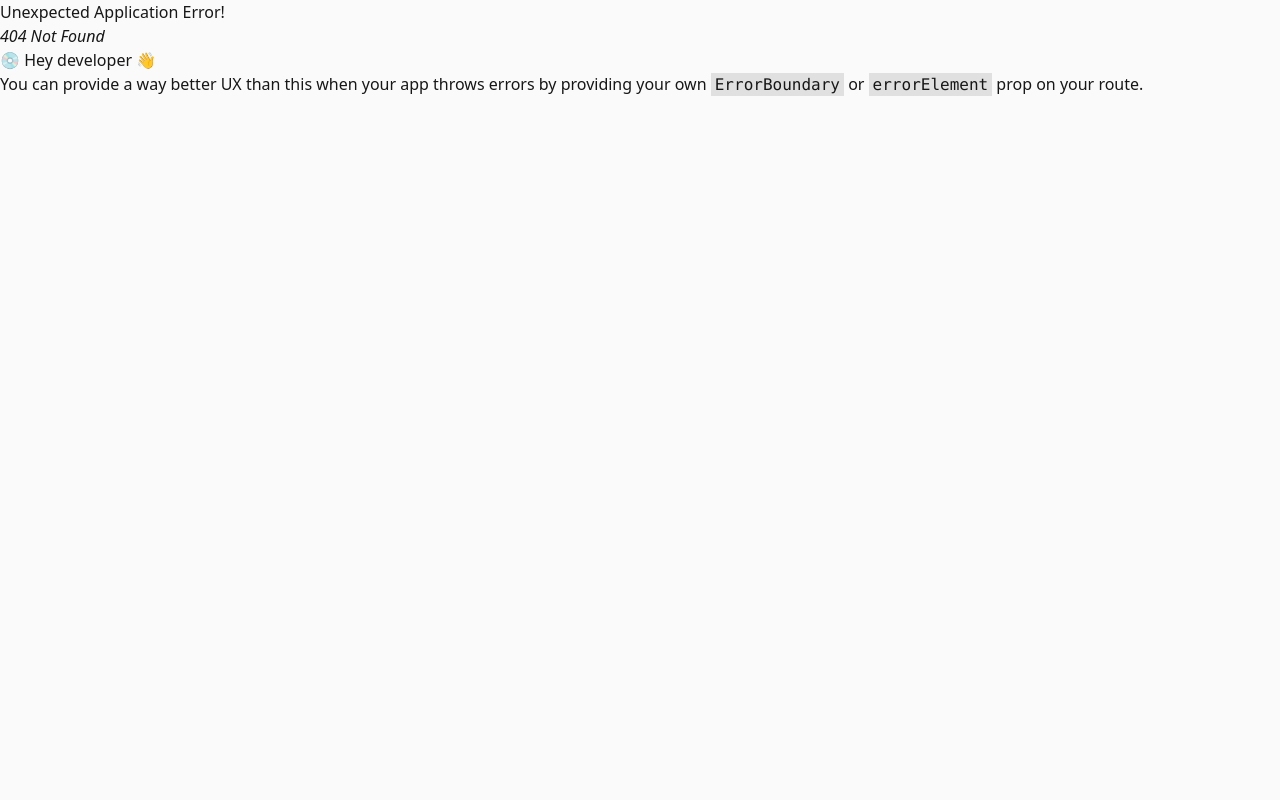
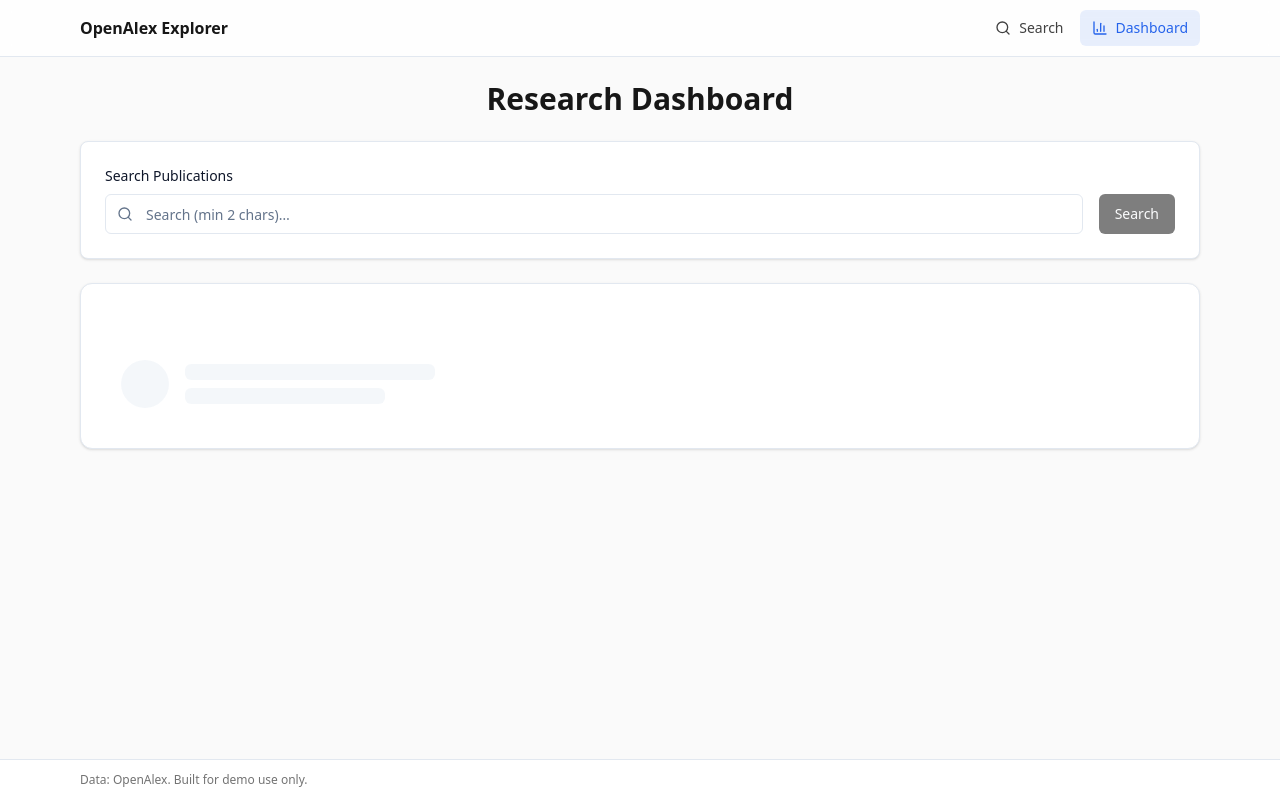
Before and after one commit to Yudatech/academic-publication-service, a React (Vite) app: page /dashboard in a window 1280 px wide. Before the commit this address had no page. Built offline with nearby package versions, Linux system fonts and the light colour scheme.

Commit message:
create dashboard page

```diff
--- a/package.json
+++ b/package.json
@@ -14,11 +14,13 @@
     "@radix-ui/react-slot": "^1.2.3",
     "@tanstack/react-query": "^5.87.4",
     "@tanstack/react-query-devtools": "^5.87.4",
+    "chart.js": "^4.5.0",
     "class-variance-authority": "^0.7.1",
     "clsx": "^2.1.1",
     "lucide": "^0.544.0",
     "lucide-react": "^0.544.0",
     "react": "^19.1.1",
+    "react-chartjs-2": "^5.3.0",
     "react-dom": "^19.1.1",
     "react-router-dom": "^7.8.2",
     "tailwind-merge": "^3.3.1",
--- a/src/adapters/utils.tsx
+++ b/src/adapters/utils.tsx
@@ -7,3 +7,32 @@ export function formatDate(dateString: string) {
     day: "numeric",
   });
 }
+
+function colorScale(
+  count: number,
+  min: number,
+  max: number,
+  { hue = 217, sat = 90, lightMin = 35, lightMax = 80 } = {}
+) {
+  if (!isFinite(count) || min === max) {
+    const mid = (lightMin + lightMax) / 2;
+    return `hsl(${hue} ${sat}% ${mid}%)`;
+  }
+  const t = (count - min) / (max - min);
+  const L = lightMax - t * (lightMax - lightMin);
+  return `hsl(${hue} ${sat}% ${L}%)`;
+}
+
+export function makeBlueShades(counts: number[]) {
+  if (!counts.length) return { fills: [], hovers: [], borders: [] };
+  const min = Math.min(...counts);
+  const max = Math.max(...counts);
+  const fills = counts.map((c) => colorScale(c, min, max));
+  const hovers = counts.map((c) =>
+    colorScale(c, min, max, { lightMin: 28, lightMax: 74 })
+  );
+  const borders = counts.map((c) =>
+    colorScale(c, min, max, { lightMin: 25, lightMax: 55 })
+  );
+  return { fills, hovers, borders };
+}
--- a/src/api/openalex.ts
+++ b/src/api/openalex.ts
@@ -77,3 +77,26 @@ export async function fetchWorksPage(args: {
   }
   return res.json();
 }
+
+export async function fetchPublicationsPerInstitution({
+  search = "climate change",
+  top = 15,
+}: {
+  search?: string;
+  top?: number;
+}): Promise<GroupBucket[]> {
+  const u = new URL(`${BASE}/works`);
+  u.searchParams.set("search", search);
+  u.searchParams.set(
+    "filter",
+    "institutions.country_code:DK,from_publication_date:2023-01-01,to_publication_date:2025-12-31"
+  );
+  u.searchParams.set("group_by", "authorships.institutions.id");
+  u.searchParams.set("mailto", MAILTO);
+
+  const res = await fetch(u.toString());
+  if (!res.ok) throw new Error(`OpenAlex group_by failed: ${res.status}`);
+  const data = await res.json();
+  const buckets: GroupBucket[] = data.group_by ?? [];
+  return buckets.sort((a, b) => b.count - a.count).slice(0, top);
+}
--- a/src/components/SearchBar.tsx
+++ b/src/components/SearchBar.tsx
@@ -1,14 +1,26 @@
 import { Card, CardContent } from "@/components/ui/card";
 import { Search } from "lucide-react";
 import { Input } from "@/components/ui/input";
+import { Button } from "@/components/ui/button";
+import { useState, useEffect } from "react";
 
 export default function SearchBar({
   searchQuery,
   setSearchQuery,
+  onSearch,
 }: {
   searchQuery: string;
   setSearchQuery: (search: string) => void;
+  onSearch: (search?: string) => void;
 }) {
+  const [q, setQ] = useState(searchQuery);
+  useEffect(() => setQ(searchQuery), [searchQuery]);
+  const canSearch = q.trim().length >= 2;
+
+  function submit() {
+    if (canSearch) onSearch(q);
+  }
+
   return (
     <Card className="mb-6">
       <CardContent className="p-6">
@@ -17,15 +29,30 @@ export default function SearchBar({
             <label htmlFor="search" className="block text-sm font-medium mb-2">
               Search Publications
             </label>
+            <div className="flex gap-4 items-end">
+              <div className="flex-1">
                 <div className="relative">
                   <Search className="absolute left-3 top-1/2 transform -translate-y-1/2 text-muted-foreground h-4 w-4" />
                   <Input
                     id="search"
                     className="pl-10"
                     value={searchQuery}
-                placeholder="Enter keywords, topics, or research areas..."
-                onChange={(e) => setSearchQuery(e.target.value)}
+                    placeholder="Search (min 2 chars)…"
+                    onChange={(e) => {
+                      setQ(e.target.value);
+                      setSearchQuery(e.target.value);
+                    }}
+                    onKeyDown={(e) => e.key === "Enter" && submit()}
                   />
+                </div>
+              </div>
+              <Button
+                onClick={submit}
+                disabled={!canSearch}
+                className="bg-black text-white hover:bg-black/90 text-primary-foreground"
+              >
+                Search
+              </Button>
             </div>
           </div>
         </div>
--- /dev/null
+++ b/src/components/dashBoard/BarChart.tsx
@@ -0,0 +1,56 @@
+import { Bar } from "react-chartjs-2";
+import { useQuery } from "@tanstack/react-query";
+import { fetchPublicationsPerInstitution } from "@/api/openalex";
+import { makeBlueShades } from "@/adapters/utils";
+
+export function BarChart({
+  search,
+  enabled,
+}: {
+  search: string;
+  enabled: boolean;
+}) {
+  const q = useQuery({
+    queryKey: ["inst-bar", search],
+    queryFn: () => fetchPublicationsPerInstitution({ search: search, top: 15 }),
+    enabled: enabled,
+    staleTime: 5 * 60_000,
+  });
+
+  const labels = (q.data ?? []).map(
+    (b) => b.key_display_name || b.key.replace("https://openalex.org/", "")
+  );
+  const counts = (q.data ?? []).map((b) => b.count);
+
+  const { fills, hovers, borders } = makeBlueShades(counts);
+
+  const data = {
+    labels,
+    datasets: [
+      {
+        label: "Publications",
+        data: counts,
+        backgroundColor: fills,
+        hoverBackgroundColor: hovers,
+        borderColor: borders,
+        borderWidth: 1,
+      },
+    ],
+  };
+
+  const options = {
+    responsive: true,
+    maintainAspectRatio: false as const,
+    indexAxis: "y" as const,
+    plugins: {
+      legend: { display: false },
+      title: { display: true, text: "Publications per institution (Top 15)" },
+      tooltip: { mode: "nearest" as const, intersect: false },
+    },
+    scales: {
+      x: { beginAtZero: true, ticks: { precision: 0 } },
+      y: { ticks: { autoSkip: false } },
+    },
+  };
+  return <Bar data={data} options={options} />;
+}
--- a/src/main.tsx
+++ b/src/main.tsx
@@ -6,12 +6,16 @@ import App from "./App";
 import SearchPage from "./routes/SearchPage";
 import { ReactQueryDevtools } from "@tanstack/react-query-devtools";
 import "./index.css";
+import DashboardPage from "./routes/DashBoardPage";
 
 const router = createBrowserRouter([
   {
     path: "/",
     element: <App />,
-    children: [{ index: true, element: <SearchPage /> }],
+    children: [
+      { index: true, element: <SearchPage /> },
+      { path: "dashboard", element: <DashboardPage /> },
+    ],
   },
 ]);
 
--- /dev/null
+++ b/src/routes/DashBoardPage.tsx
@@ -0,0 +1,98 @@
+import { useQuery } from "@tanstack/react-query";
+import { fetchPublicationsPerInstitution } from "@/api/openalex";
+import { Skeleton } from "@/components/ui/skeleton";
+import { useState } from "react";
+import SearchBar from "@/components/SearchBar";
+import {
+  Chart as ChartJS,
+  BarElement,
+  CategoryScale,
+  LinearScale,
+  Title,
+  Tooltip,
+  Legend,
+} from "chart.js";
+import { Card, CardHeader, CardContent } from "@/components/ui/card";
+import { BarChart } from "@/components/dashBoard/BarChart";
+
+ChartJS.register(
+  BarElement,
+  CategoryScale,
+  LinearScale,
+  Title,
+  Tooltip,
+  Legend
+);
+
+export default function DashboardPage() {
+  const [searchQuery, setSearchQuery] = useState("");
+  const [enabled, setEnabled] = useState(false);
+
+  const [activeQuery, setActiveQuery] = useState("");
+  function startSearch(q?: string) {
+    const v = (q ?? searchQuery).trim();
+    const ok = v.length >= 2;
+    setActiveQuery(ok ? v : "");
+    setEnabled(ok);
+  }
+
+  const q = useQuery({
+    queryKey: ["inst-bar", activeQuery],
+    queryFn: () =>
+      fetchPublicationsPerInstitution({ search: activeQuery, top: 15 }),
+    enabled: enabled,
+    staleTime: 5 * 60_000,
+  });
+
+  return (
+    <div className="mx-auto max-w-6xl space-y-6">
+      <header className="text-center">
+        <h1 className="text-3xl font-semibold mb-1">Research Dashboard</h1>
+      </header>
+      <SearchBar
+        searchQuery={searchQuery}
+        setSearchQuery={setSearchQuery}
+        onSearch={startSearch}
+      />
+
+      <Card className="rounded-xl border p-4">
+        <CardHeader className="flex items-center justify-between mb-3">
+          {q.isSuccess && (
+            <h2 className="font-medium">
+              Publications related to “{activeQuery}” in Denmark (per
+              institution)
+            </h2>
+          )}
+          {q.isFetching && !q.isPending && (
+            <div className="text-sm text-neutral-600">Refreshing…</div>
+          )}
+        </CardHeader>
+
+        <CardContent>
+          {q.isError ? (
+            <div className="rounded-lg border border-red-300 bg-red-50 text-red-900 px-4 py-3 text-sm">
+              Couldn’t load data.{" "}
+              <button className="underline" onClick={() => q.refetch()}>
+                Retry
+              </button>
+            </div>
+          ) : q.isPending ? (
+            <div className="flex items-center space-x-4">
+              <Skeleton className="h-12 w-12 rounded-full" />
+              <div className="space-y-2">
+                <Skeleton className="h-4 w-[250px]" />
+                <Skeleton className="h-4 w-[200px]" />
+              </div>
+            </div>
+          ) : (q.data?.length ?? 0) === 0 ? (
+            <div className="text-sm text-neutral-600">No data available.</div>
+          ) : (
+            <div className="h-[520px]">
+              <BarChart search={activeQuery} enabled={enabled} />
+            </div>
+          )}
+        </CardContent>
+      </Card>
+    </div>
+  );
+}
--- a/src/routes/SearchPage.tsx
+++ b/src/routes/SearchPage.tsx
@@ -1,13 +1,20 @@
 import { useState } from "react";
 import SearchBar from "@/components/SearchBar";
 import InfiniteList from "@/components/InfinityList";
-import { BarChart3 } from "lucide-react";
 
 const MIN_LEN = 2;
 
 export default function SearchPage() {
   const [searchQuery, setSearchQuery] = useState("");
-  const enabled = Boolean(searchQuery && searchQuery.trim().length >= MIN_LEN);
+  const [activeQuery, setActiveQuery] = useState("");
+  const [enabled, setEnabled] = useState(false);
+
+  function startSearch(q?: string) {
+    const v = (q ?? searchQuery).trim();
+    const ok = v.length >= MIN_LEN;
+    setActiveQuery(ok ? v : "");
+    setEnabled(ok);
+  }
 
   return (
     <>
@@ -19,8 +26,12 @@ export default function SearchPage() {
           Overview of your research activity and publication insights
         </p>
       </div>
-      <SearchBar searchQuery={searchQuery} setSearchQuery={setSearchQuery} />
-      <InfiniteList searchQuery={searchQuery} enabled={enabled} />
+      <SearchBar
+        searchQuery={searchQuery}
+        setSearchQuery={setSearchQuery}
+        onSearch={startSearch}
+      />
+      <InfiniteList searchQuery={activeQuery} enabled={enabled} />
     </>
   );
 }
```
Also changed, not shown: 1 other file (tests, documents, lock files or other folders). Lines whose indentation alone changed are shown as unchanged.
